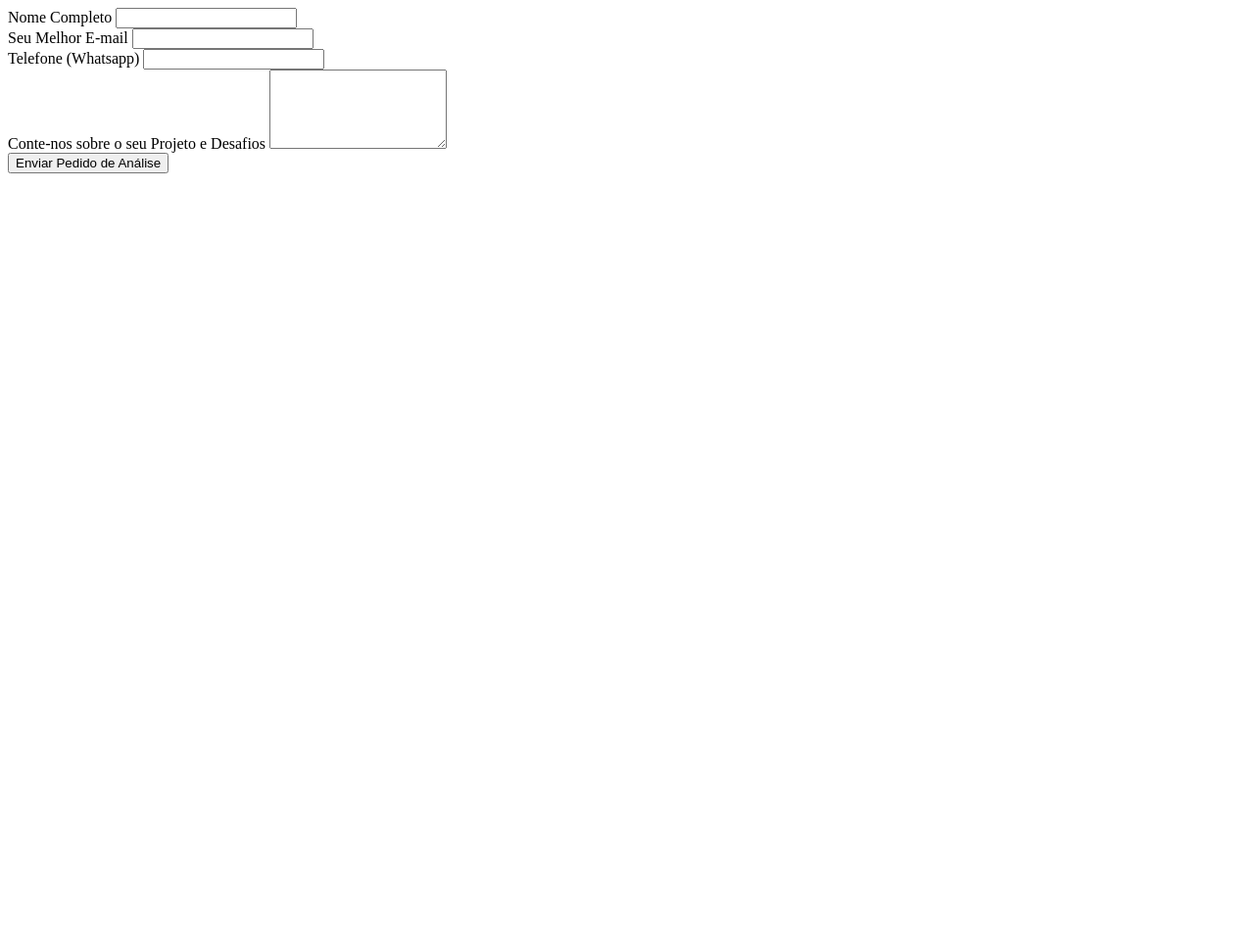
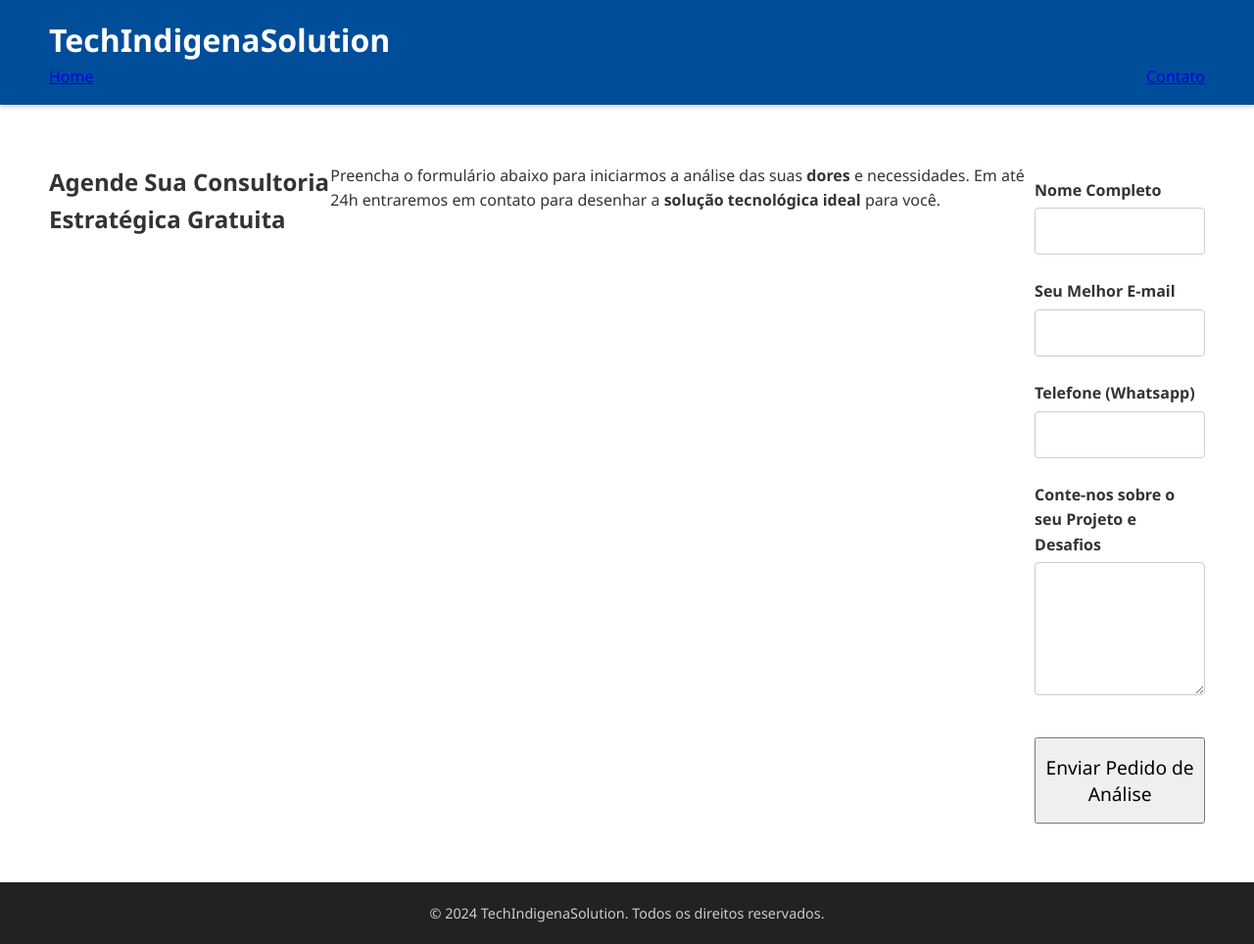
Before and after one commit to lourivelsonafonsiodeoliveira-netizen/MeuPortfolioGitHub, a plain HTML site: page services/contato.html in a window 1280 px wide. Shown: the whole page at 98% size. Before the commit the page ends 800 px from the top, so only its background shows below. Drawn offline with Linux system fonts and the light colour scheme.

Commit message:
Update contato.html

```diff
--- a/services/contato.html
+++ b/services/contato.html
@@ -1,3 +1,27 @@
+<!DOCTYPE html>
+<html lang="pt-BR">
+<head>
+    <meta charset="UTF-8">
+    <meta name="viewport" content="width=device-width, initial-scale=1.0">
+    <title>Contato - TechIndigenaSolution</title>
+    <link rel="stylesheet" href="../style.css">
+</head>
+<body>
+    <header>
+        <div class="container">
+            <h1>TechIndigenaSolution</h1>
+            <nav>
+                <a href="../index.html">Home</a>
+                <a href="contato.html" class="active">Contato</a>
+            </nav>
+        </div>
+    </header>
+
+    <main class="container">
+        <section id="contact-form-section" class="card">
+            <h2>Agende Sua Consultoria Estratégica Gratuita</h2>
+            <p>Preencha o formulário abaixo para iniciarmos a análise das suas <strong>dores</strong> e necessidades. Em até 24h entraremos em contato para desenhar a <strong>solução tecnológica ideal</strong> para você.</p>
+
             <form action="https://formspree.io/f/myznzgnv" method="POST" id="contact-form">
                 <div class="input-group">
                     <label for="name">Nome Completo</label>
@@ -22,3 +46,14 @@
 
                 <button type="submit" class="cta-button">Enviar Pedido de Análise</button>
             </form>
+        </section>
+
+    </main>
+
+    <footer>
+        <p>&copy; 2024 TechIndigenaSolution. Todos os direitos reservados.</p>
+    </footer>
+
+    <script src="../script.js"></script>
+</body>
+</html>
```
Lines whose indentation alone changed are shown as unchanged.
